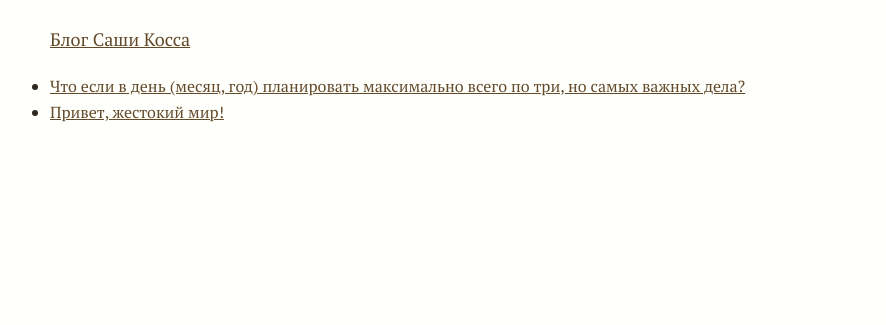
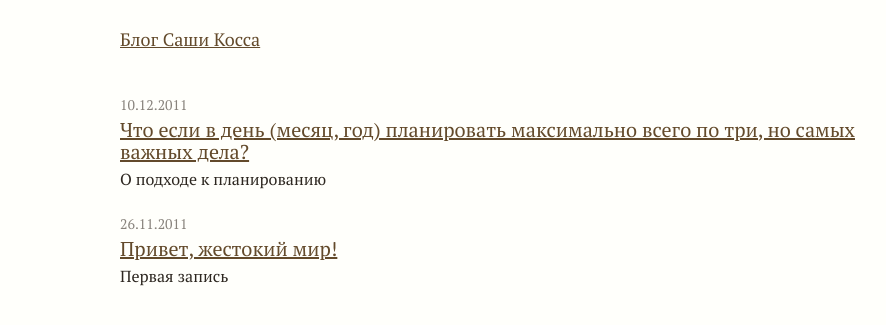
Before and after one commit to megannimara/blog.nocorp.me, a Jekyll site: the page built from index.html, in a window 1280 px wide. Shown: the top 325 px of the page, without its empty margins (0-886 px from the left). Built offline with Jekyll 4.4.1, drawn with Linux system fonts in a browser that asks for light colours; Markdown is read by kramdown in place of the engine named in the settings.

Commit message:
Design kung-fu.

```diff
--- a/_layouts/default.html
+++ b/_layouts/default.html
@@ -12,7 +12,7 @@
     <script src="http://yandex.st/highlightjs/6.1/highlight.min.js"></script>
     <script src="http://yandex.st/jquery/1.7.1/jquery.min.js"></script>
 
-    <title>Блог Саши Косса</title>
+    <title>{{ page.title }} — Блог Саши Косса</title>
 
     <script type="text/javascript">
 
--- a/_layouts/post.html
+++ b/_layouts/post.html
@@ -3,6 +3,10 @@ layout: default
 ---
 
 <div class="post">
+
+  <p class="post-date">
+    {{ page.date | date: "%d.%m.%Y" }}
+  </p>
 
   <div class="post-content">
     {{ content }}
--- a/_posts/2011-11-26-hello-cruel-world.md
+++ b/_posts/2011-11-26-hello-cruel-world.md
@@ -1,5 +1,6 @@
 ---
 title: Привет, жестокий мир!
+about: Первая запись
 layout: post
 ---
 
--- a/_posts/2011-12-10-3-to-do.md
+++ b/_posts/2011-12-10-3-to-do.md
@@ -1,5 +1,6 @@
 ---
 title: Что если в день (месяц, год) планировать максимально всего по три, но самых важных дела?
+about: О подходе к планированию
 layout: post
 ---
 
--- a/index.html
+++ b/index.html
@@ -1,10 +1,18 @@
 ---
 layout: default
-title: Home
+title: Все записи
 ---
 
 <ul class="posts-list">
   {% for post in site.posts %}
-    <li class="posts-item"><a href="{{ post.url }}">{{ post.title }}</a></li>
+    <li class="posts-post">
+      <p class="posts-date">{{ post.date | date: "%d.%m.%Y" }}</p>
+      <h2 class="posts-title" >
+        <a href="{{ post.url }}">{{ post.title }}</a>
+      </h2>
+      <h3 class="posts-about">
+        {{ post.about }}
+      </h3>
+    </li>
   {% endfor %}
 </ul>
--- a/stylesheets/master.css
+++ b/stylesheets/master.css
@@ -14,9 +14,14 @@ a:hover {
 }
 
 h1 {
-  padding: 0 50px;
   font-size: 18px;
-  margin: 30px 0;
+  margin: 30px 120px 50px;
+}
+
+.post-date {
+  font-size: 14px;
+  color: #88837C;
+  margin: 0 120px 7px;
 }
 
 .post h2 {
@@ -30,7 +35,7 @@ h1 {
   max-width: 800px;
   font-size: 17px;
   line-height: 27px;
-  padding: 0 50px 20px;
+  padding: 0 120px 20px;
 }
 
 .post-content p {
@@ -38,19 +43,35 @@ h1 {
 }
 
 .post-likes {
-  padding: 0 50px 30px;
+  padding: 0 120px 30px;
 }
 
 .post-comments {
-  padding: 45px 50px 30px;
+  padding: 45px 120px 30px;
   background: #f8f8f6 url('/images/comments_background.gif') repeat-x;
 }
 
 .posts-list {
-  padding: 0 50px;
+  margin: 45px 120px 0;
 }
 
-.posts-item {
-  list-style: disc;
-  margin-bottom: 10px;
+.posts-post {
+  margin-bottom: 30px;
+  max-width: 800px;
 }
+
+.posts-date {
+  font-size: 14px;
+  color: #88837C;
+  margin-bottom: 7px;
+}
+
+.posts-title {
+  font-size: 20px;
+  line-height: 22px;
+  margin-bottom: 8px;
+}
+
+.posts-about {
+  font-size: 16px
+}
```
